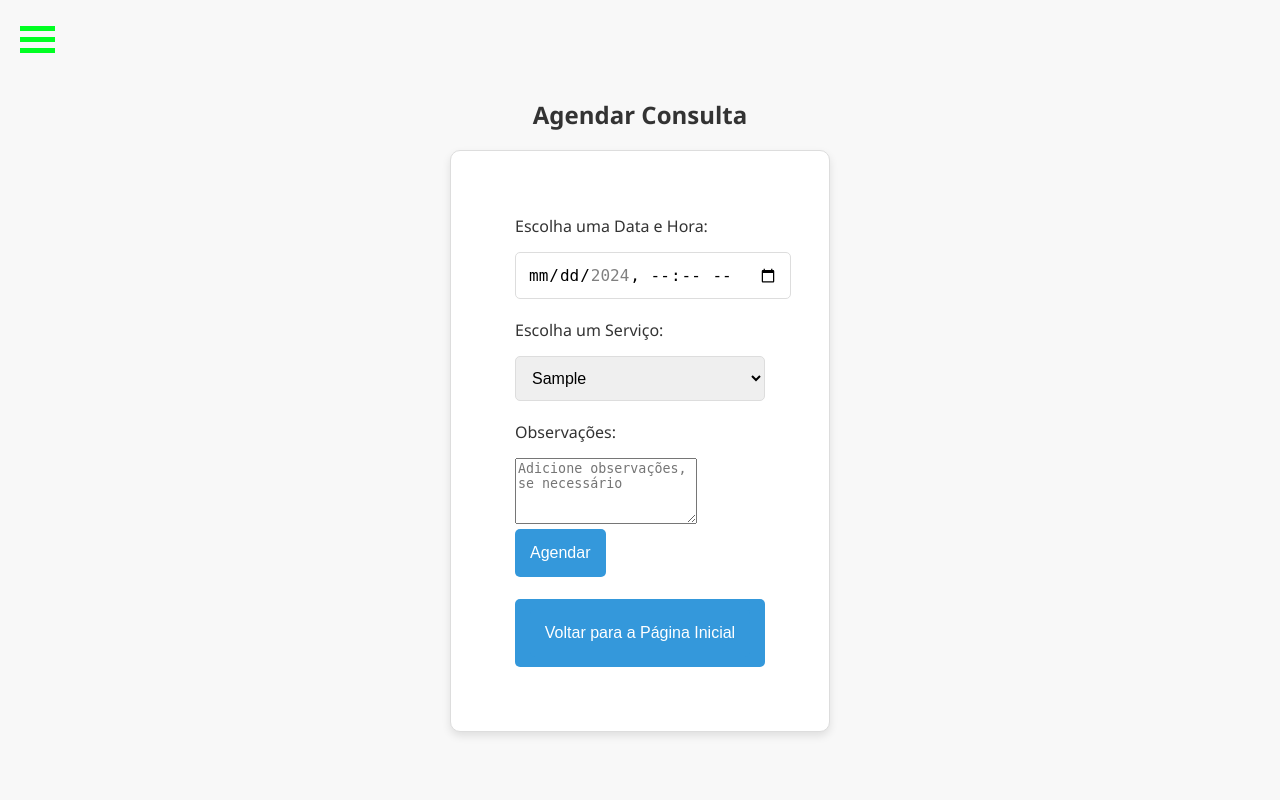
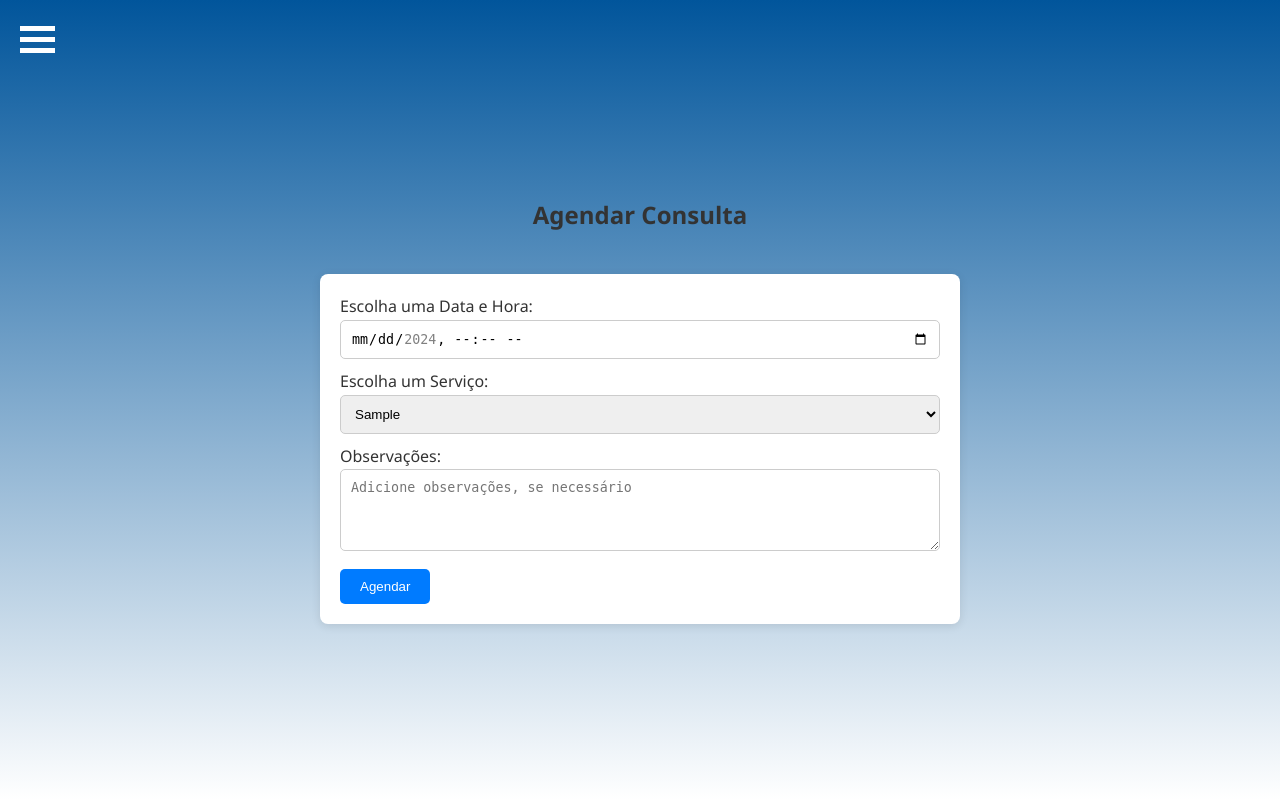
Before and after one commit to ViniciosGabriel1/facility, a PHP site: page /agendar_consulta.php?id_dentista=1 in a window 1280 px wide. Run offline with PHP 8.4, Linux system fonts and the light colour scheme; the visitor is signed in with stand-in values (Sample User, id 1); tables that the repository leaves empty or names only in its code hold one stand-in row (values such as "Sample post").

Commit message:
Ajuste de layouts.

```diff
--- a/agendar_consulta.php
+++ b/agendar_consulta.php
@@ -41,19 +41,7 @@ $conn->close();
     <meta name="viewport" content="width=device-width, initial-scale=1.0">
     <link rel="stylesheet" href="css/agendamento.css">
     <title>Agendar Consulta</title>
-    <style>
-        /* Seu estilo CSS anterior permanece inalterado */
 
-        /* Adicione estilos adicionais conforme necessário */
-        select {
-            width: 100%;
-            padding: 12px;
-            margin-bottom: 20px;
-            border: 1px solid #ddd;
-            border-radius: 5px;
-            font-size: 16px;
-        }
-    </style>
 </head>
 
 <body>
@@ -80,7 +68,7 @@ $conn->close();
         <textarea id="observacoes" name="observacoes" rows="4" placeholder="Adicione observações, se necessário"></textarea>
 
         <button type="submit">Agendar</button>
-        <br><br><a href="pagina_paciente.php"><button type="button">Voltar para a Página Inicial</button></a>
+
     </form>
 
     <!-- Botão para voltar à página inicial -->
--- a/cadastro.php
+++ b/cadastro.php
@@ -10,6 +10,7 @@
 
 <body>
 
+    <section class="signup-section">
         <h2>Cadastro</h2>
 
         <form action="back/processa_cadastro.php" method="post">
@@ -23,7 +24,6 @@
             <input type="email" id="email" name="email" onblur="verificarDisponibilidadeEmail()" required>
             <div id="mensagemErro"></div>
 
-
             <label for="senha">Senha:</label>
             <input type="password" id="senha" name="senha" required>
 
@@ -32,9 +32,9 @@
             <div id="mensagemErroSenha" style="color: red"></div>
 
             <button type="submit">Cadastrar</button>
-        <br>
             <p>Já tem uma conta? <a href="login.php">Faça login</a></p>
         </form>
+    </section>
 
     <script src="js/validaEmail.js"></script>
     <script src="js/validaSenha.js"></script>
--- a/css/agendamento.css
+++ b/css/agendamento.css
@@ -1,60 +1,63 @@
+/* agendamento.css */
+
 body {
     font-family: 'Segoe UI', Tahoma, Geneva, Verdana, sans-serif;
-    margin: 0;
-    padding: 0;
-    background-color: #f8f8f8;
+    line-height: 1.6;
+    background: linear-gradient(to bottom, #01559B,  #ffffff); /* Adicione essa linha para o degradê */
     display: flex;
+    flex-direction: column;
     align-items: center;
-    flex-direction: column;
     justify-content: center;
     height: 100vh;
-    overflow-x: hidden;  /* Adicione esta linha para ocultar a barra de rolagem horizontal */
+    margin: 0;
 }
 
-
 h2 {
-    text-align: center;
     color: #333;
-    margin-top: 30px;
 }
 
 form {
+    width: 80%;
+    max-width: 600px;
+    margin-top: 20px;
     background-color: #fff;
-    border: 1px solid #ddd;
-    border-radius: 10px;
-    padding: 5%;
-    box-shadow: 0 4px 8px rgba(0, 0, 0, 0.1);
-    width: 250px;
-    max-width: 100%;
+    padding: 20px;
+    border-radius: 8px;
+    box-shadow: 0 2px 10px rgba(0, 0, 0, 0.1);
 }
 
-
 label {
-    display: block;
-    margin-bottom: 15px;
+    margin-bottom: 5px;
     color: #333;
 }
 
-input {
+input,
+select,
+textarea {
     width: 100%;
-    padding: 12px;
-    margin-bottom: 20px;
-    border: 1px solid #ddd;
+    padding: 10px;
+    margin-bottom: 10px;
+    border: 1px solid #ccc;
     border-radius: 5px;
-    font-size: 16px;
+    box-sizing: border-box;
+}
+
+textarea {
+    resize: vertical;
 }
 
 button {
-    background-color: #3498db;
+    padding: 10px 20px;
+    background-color: #007bff;
     color: #fff;
-    padding: 15px;
     border: none;
     border-radius: 5px;
     cursor: pointer;
-    font-size: 16px;
-    transition: background-color 0.3s ease-in-out;
+    transition: background-color 0.3s ease;
 }
 
 button:hover {
-    background-color: #2980b9;
+    background-color: #0056b3;
 }
+
+/* Adicione mais estilos conforme necessário para estilizar o formulário */
--- a/css/cadastro.css
+++ b/css/cadastro.css
@@ -10,7 +10,7 @@ body {
     flex-direction: column;
     font-family: 'Segoe UI', Tahoma, Geneva, Verdana, sans-serif;
     line-height: 1.6;
-    background-color: #f5f5f5;
+    background: linear-gradient(to bottom, #01559B,  #ffffff); /* Adicione essa linha para o degradê */
     color: #333;
 }
 
@@ -99,6 +99,8 @@ body {
 }
 
 .signup-section {
+    padding: 10px;
+    border-radius: 3%;
     width: 100%;
     max-width: 600px;
     margin: auto;
--- a/css/menu.css
+++ b/css/menu.css
@@ -6,7 +6,7 @@
     left: -250px; /* Inicialmente oculto na esquerda */
     width: 250px;
     height: 100%;
-    background-color: #007bff;
+    background-color: #28B6F6;
     padding-top: 60px;
     transition: 0.5s; /* Adiciona uma transição suave para a animação */
     z-index: 2; /* Defina um índice z para o menu */
@@ -22,6 +22,10 @@ a {
     transition: background-color 0.3s ease-in-out;
 }
 
+a:hover {
+    background-color: #2980b9; /* Cor desejada ao passar o mouse */
+}
+
 .menu ul {
     list-style-type: none;
     padding: 0;
@@ -32,12 +36,9 @@ a {
     padding: 15px;
     font-size: 20px;
     color: white;
-    transition: 0.3s;
+    transition: background-color 0.3s, box-shadow 0.3s, color 0.3s;
 }
 
-.menu ul li:hover {
-    background-color: #035ab6;
-}
 
 .menu-toggle {
     position: fixed;
@@ -50,7 +51,7 @@ a {
 .bar {
     width: 35px;
     height: 5px;
-    background-color: rgb(0, 255, 34);
+    background-color: rgb(255, 255, 255);
     margin: 6px 0;
     transition: 0.4s;
 }
--- a/css/perfil_paciente.css
+++ b/css/perfil_paciente.css
@@ -1,5 +1,7 @@
 /* Estilos comuns para todos os tamanhos de tela */
 body {
+    background: linear-gradient(to bottom, #01559B,  #ffffff); /* Adicione essa linha para o degradê */
+
     font-family: Arial, sans-serif;
     margin: 0;
     padding: 0;
--- a/login.php
+++ b/login.php
@@ -8,6 +8,9 @@
 </head>
 <body>
     <div class="login-container">
+        <!-- Adição da imagem centralizada -->
+        <img src="img/logoblue.png" alt="Logo" class="logo">
+
         <h2>Login</h2>
         <form action="back/processa_login.php" method="POST">
             <label for="username">Usuário (E-mail):</label>
--- a/menu.php
+++ b/menu.php
@@ -22,7 +22,7 @@
         <ul>
             <li><a href="pagina_paciente.php"><i class="fas fa-home"></i> Página Inicial</a></li>
             <li><a href="#"><i class="fas fa-search"></i> Procurar Médico</a></li>
-            <li><a href="#"><i class="fas fa-check"></i> Consultas</a></li>
+            <li><a href="historico_consulta.php"><i class="fas fa-check"></i> Consultas</a></li>
             <li><a href="perfil_paciente.php"><i class="fas fa-user"></i> Perfil</a></li>
             <li><a href="#"><i class="fas fa-cogs"></i> Configurações</a></li>
             <li><a href="#" style="color: red"><i class="fas fa-sign-out-alt"></i> Logout</a></li>
```
Also changed, not shown: back/processa_edicao_paciente.php (+14 -0 lines), css/historico_consultas.css (added, +42 -0 lines), css/login.css (+16 -3 lines), css/paciente.css (+10 -7 lines), historico_consulta.php (added, +68 -0 lines), img/logoblue.png (added), img/show.svg (added), uploads_pacientes/CYPHER_4.avif (added), uploads_pacientes/cyphercat.jpg (added). Lines whose indentation alone changed are shown as unchanged.
